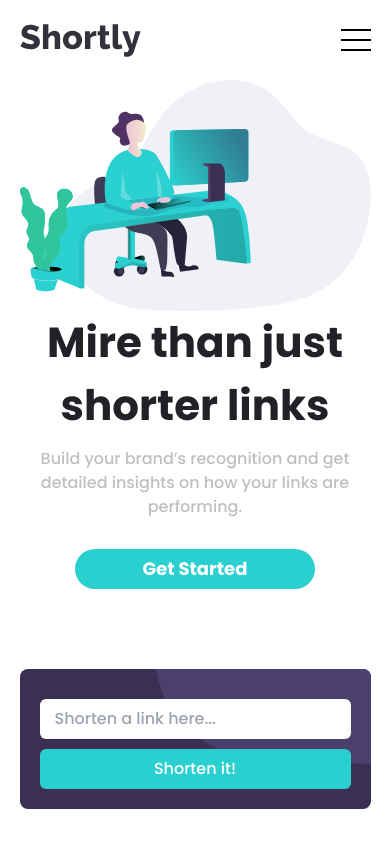
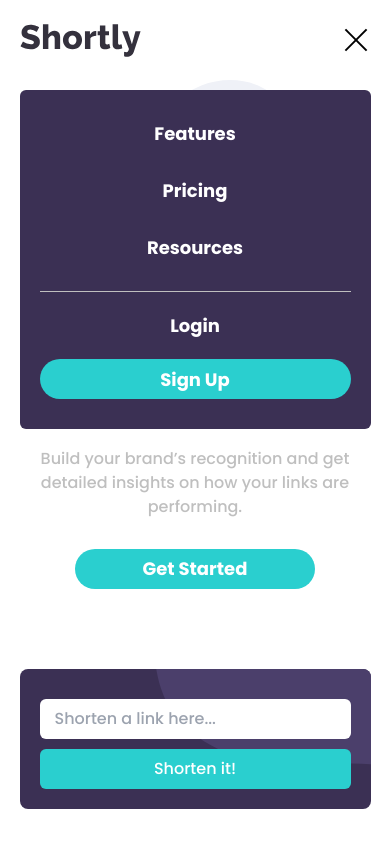
Before and after one commit to HernanAlvarado12/urlShortening, a website: page index.html in a window 390 px wide. Both pictures are taken after a click on the element 355 px from the left and 40 px from the top of the page. Shown: the top 844 px of the page. Drawn offline with Linux system fonts and the light colour scheme.

Commit message:
apply javascript to menu

```diff
--- a/css/mobile.css
+++ b/css/mobile.css
@@ -14,4 +14,24 @@
         font-size: 62.5%;
         font-family: 'Poppins', sans-serif;
     }
+
+    #iconMenu > span:is(:nth-child(1), :nth-child(3)) {
+        transition: rotate 300ms, transform 300ms 300ms;
+    }
+
+    #iconMenu.active > span:nth-child(1) {
+        transform: translateY(0);
+        rotate: 45deg;
+        transition: transform 300ms, rotate 300ms 300ms;
+    }
+
+    #iconMenu.active > span:nth-child(2) {
+        scale: 0 1;
+    }
+
+    #iconMenu.active > span:nth-child(3) {
+        transform: translateY(0);
+        rotate: 135deg;
+        transition: transform 300ms, rotate 300ms 300ms;
+    }
 }
--- a/index.html
+++ b/index.html
@@ -32,12 +32,12 @@
         <header>
             <nav class ="w-90 h-8 mx-auto flex items-center justify-between relative md:w-85 md:h-10 md:gap-x-3 md:max-w-screen-xl lg:gap-x-5">
                 <img src ="./assets/logo.svg" alt ="logo icon">
-                <div class ="w-3 h-3 flex items-center justify-center relative cursor-pointer md:hidden">
-                    <span class ="w-3 h-0.2 absolute -translate-y-1 bg-black"></span>
-                    <span class ="w-3 h-0.2 absolute bg-black"></span>
-                    <span class ="w-3 h-0.2 absolute translate-y-1 bg-black"></span>
+                <div class ="w-3 h-3 flex items-center justify-center relative cursor-pointer md:hidden" id ="iconMenu">
+                    <span class ="w-3 h-0.2 absolute transition-all duration-400 -translate-y-1 bg-black"></span>
+                    <span class ="w-3 h-0.2 absolute transition-all duration-500 bg-black"></span>
+                    <span class ="w-3 h-0.2 absolute transition-all duration-400 translate-y-1 bg-black"></span>
                 </div>
-                <menu class ="w-full py-3 px-2 hidden absolute top-9 rounded-sm bg-violet md:flex-1 md:w-max md:p-0 md:flex md:justify-between md:relative md:top-0 md:bg-transparent">
+                <menu class ="w-full py-3 px-2 hidden absolute top-9 rounded-sm bg-violet xs:py-4 xs:px-3 md:flex-1 md:w-max md:p-0 md:flex md:justify-between md:relative md:top-0 md:bg-transparent">
                     <ul class ="pb-3 flex items-center flex-col gap-y-3 md:p-0 md:flex-row md:gap-x-3">
                         <li><a class ="text-white text-md font-bold md:text-gray md:text-sm md:font-medium hover:text-violet-200" href ="#">Features</a></li>
                         <li><a class ="text-white text-md font-bold md:text-gray md:text-sm md:font-medium hover:text-violet-200" href ="#">Pricing</a></li>
@@ -45,7 +45,7 @@
                     </ul>
                     <ul class ="pt-2 flex items-center gap-y-2 flex-col border-t border-gray md:w-1/3 md:p-0 md:flex-row md:justify-end md:gap-x-3 md:border-none">
                         <li><a class ="text-white text-md font-bold md:text-gray md:text-sm md:font-medium hover:text-violet-200" href ="#">Login</a></li>
-                        <li class ="w-full h-4 grid place-content-center rounded-full cursor-pointer bg-cyan md:max-w-[13rem] hover:opacity-60"><a class ="text-white text-md font-bold md:text-sm md:font-medium" href ="#">Sign Up</a></li>
+                        <li class ="w-full max-w-2xl h-4 grid place-content-center rounded-full cursor-pointer bg-cyan md:max-w-[13rem] hover:opacity-60"><a class ="text-white text-md font-bold md:text-sm md:font-medium" href ="#">Sign Up</a></li>
                     </ul>
                 </menu>
             </nav>
--- a/model.js
+++ b/model.js
@@ -1,6 +1,30 @@
+const URL = 'https://api.shrtco.de/v2/shorten?url='
+const menu =  document.querySelector('header > nav > menu')
+const iconMenu = document.querySelector('header > nav #iconMenu')
+
+
+document.addEventListener('click', event => {
+    /**
+     * @type {Element}
+     */
+    const target = event.target
+    if(target.matches('#iconMenu, #iconMenu > span')) {
+        menu.classList.toggle('hidden')
+        iconMenu.classList.toggle('active')
+    }
+})
+
+document.addEventListener('submit', event => {
+    event.preventDefault()
+})
 
 document.addEventListener('DOMContentLoaded', () => {
     statisticsConsumer()
+})
+
+matchMedia('(max-width: 899px)').addEventListener('change', event => {
+    menu.classList.add('hidden')
+    iconMenu.classList.remove('active')
 })
 
 
--- a/tailwind.config.js
+++ b/tailwind.config.js
@@ -48,6 +48,9 @@ export default {
         md: '0.8rem',
         lg: '1rem'
       },
+      transitionDuration: {
+        400: '400ms'
+      },
       colors: {
         gray: 'hsl(0, 0%, 75%)',
         red: 'hsl(0, 87%, 67%)',
```
Also changed, not shown: css/tailwind.css.
